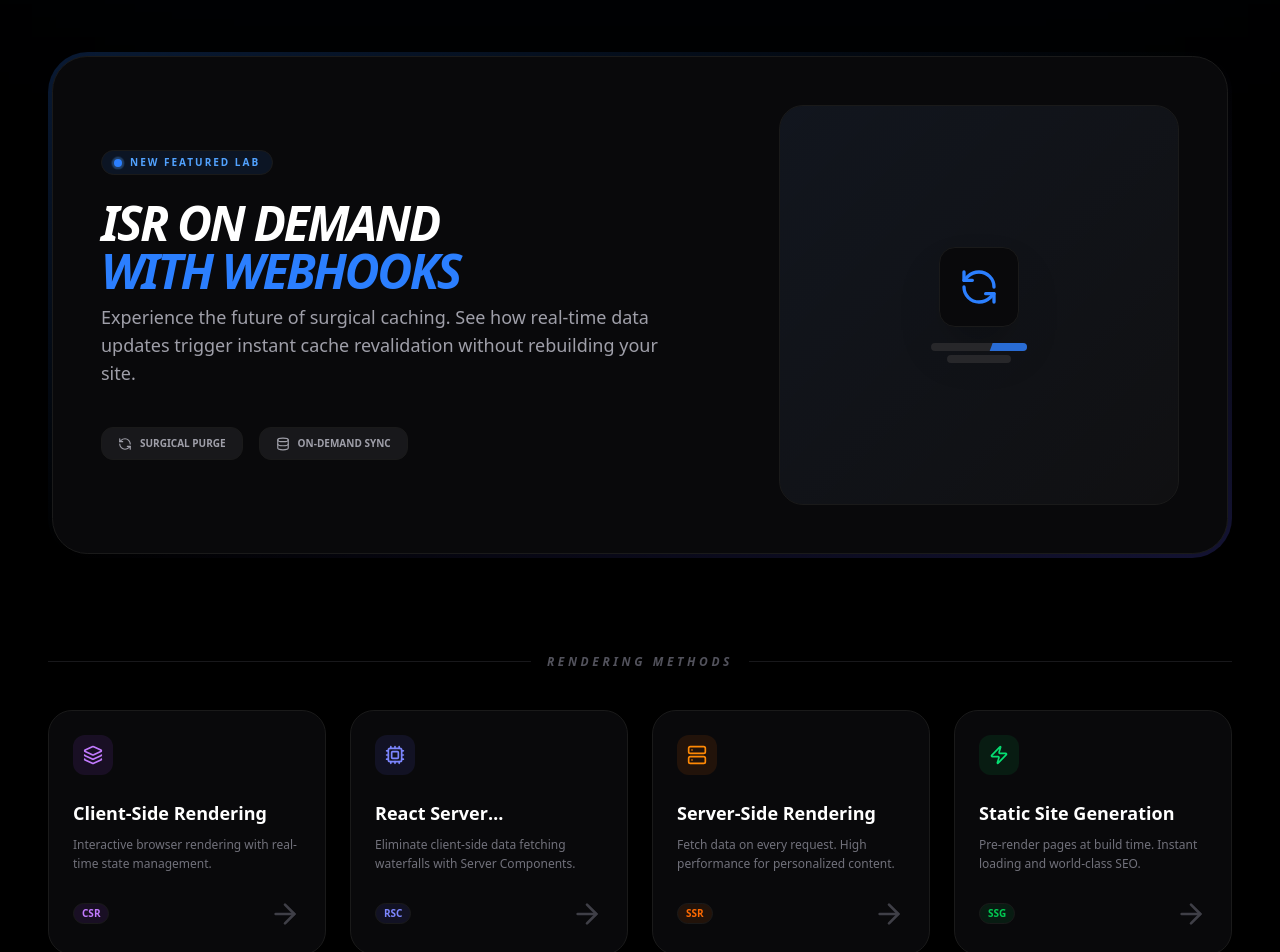
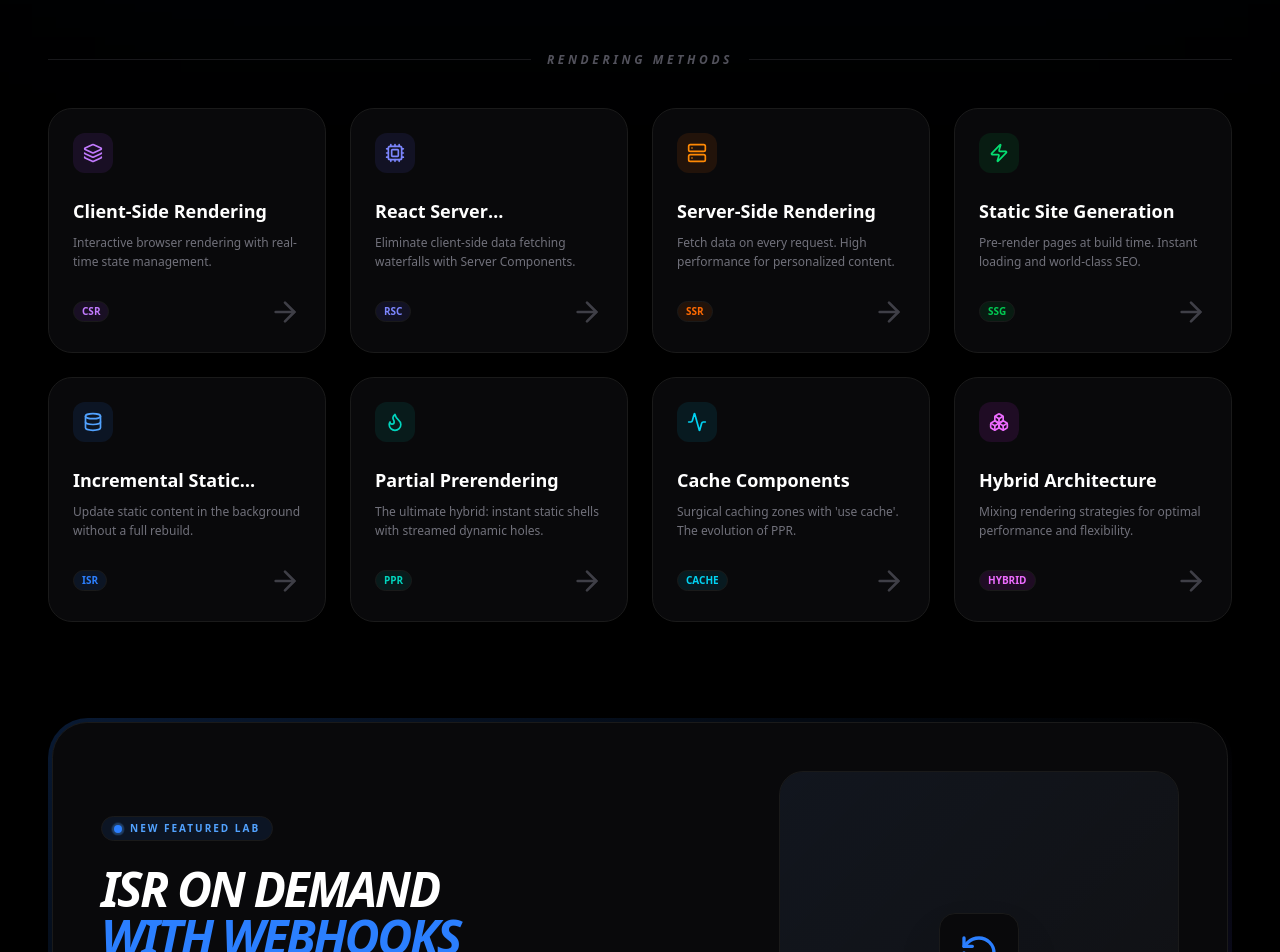
Before and after one commit to Badri-Gaire/next.js-performance-lab, a Next.js app: page / in a window 1280 px wide. Shown: the part 740-1692 px from the top of the page. Built offline with nearby package versions, Linux system fonts and the light colour scheme.

Commit message:
Fixes modal and all others ui issues still ongoing process

```diff
--- a/src/app/page.tsx
+++ b/src/app/page.tsx
@@ -309,7 +309,50 @@ export default function Home() {
         </div>
       </section>
 
-      {/* Featured Lab: ISR on Demand */}
+
+
+      {/* Methods Section - Compact Cards */}
+      <section className="space-y-10">
+        <div className="flex items-center gap-4 px-4">
+          <div className="h-px bg-zinc-900 flex-1" />
+          <h2 className="text-xs font-black text-zinc-600 uppercase tracking-[0.3em] italic">
+            Rendering Methods
+          </h2>
+          <div className="h-px bg-zinc-900 flex-1" />
+        </div>
+        <div className="grid grid-cols-1 sm:grid-cols-2 lg:grid-cols-4 gap-6 px-4">
+          {methods.map((demo) => (
+            <Link
+              key={demo.href}
+              href={demo.href}
+              className="group p-6 rounded-3xl bg-zinc-950 border border-zinc-900 transition-all duration-300 hover:border-zinc-700 hover:bg-zinc-900/40 hover:-translate-y-1 shadow-xl flex flex-col justify-between h-full"
+            >
+              <div>
+                <div
+                  className={`w-10 h-10 rounded-xl ${demo.bg} flex items-center justify-center mb-6 group-hover:scale-110 transition-transform`}
+                >
+                  <demo.icon className={`w-5 h-5 ${demo.color}`} />
+                </div>
+                <h3 className="text-lg font-bold text-white mb-2 group-hover:text-blue-400 transition-colors line-clamp-1">
+                  {demo.title}
+                </h3>
+                <p className="text-zinc-500 text-xs leading-relaxed mb-6 font-medium line-clamp-2">
+                  {demo.description}
+                </p>
+              </div>
+              <div className="flex items-center justify-between">
+                <RenderingBadge
+                  type={demo.type}
+                  className="px-2 py-0.5 text-[10px]"
+                />
+                <ArrowRight className="w-8 h-8 text-zinc-700 group-hover:text-blue-500 group-hover:translate-x-1 transition-all" />
+              </div>
+            </Link>
+          ))}
+        </div>
+      </section>
+
+       {/* Featured Lab: ISR on Demand */}
       <section className="px-4 animate-in fade-in slide-in-from-bottom-8 duration-1000 delay-300">
         <Link
           href="/rendering/isr-on-demand"
@@ -368,47 +411,6 @@ export default function Home() {
             </div>
           </div>
         </Link>
-      </section>
-
-      {/* Methods Section - Compact Cards */}
-      <section className="space-y-10">
-        <div className="flex items-center gap-4 px-4">
-          <div className="h-px bg-zinc-900 flex-1" />
-          <h2 className="text-xs font-black text-zinc-600 uppercase tracking-[0.3em] italic">
-            Rendering Methods
-          </h2>
-          <div className="h-px bg-zinc-900 flex-1" />
-        </div>
-        <div className="grid grid-cols-1 sm:grid-cols-2 lg:grid-cols-4 gap-6 px-4">
-          {methods.map((demo) => (
-            <Link
-              key={demo.href}
-              href={demo.href}
-              className="group p-6 rounded-3xl bg-zinc-950 border border-zinc-900 transition-all duration-300 hover:border-zinc-700 hover:bg-zinc-900/40 hover:-translate-y-1 shadow-xl flex flex-col justify-between h-full"
-            >
-              <div>
-                <div
-                  className={`w-10 h-10 rounded-xl ${demo.bg} flex items-center justify-center mb-6 group-hover:scale-110 transition-transform`}
-                >
-                  <demo.icon className={`w-5 h-5 ${demo.color}`} />
-                </div>
-                <h3 className="text-lg font-bold text-white mb-2 group-hover:text-blue-400 transition-colors line-clamp-1">
-                  {demo.title}
-                </h3>
-                <p className="text-zinc-500 text-xs leading-relaxed mb-6 font-medium line-clamp-2">
-                  {demo.description}
-                </p>
-              </div>
-              <div className="flex items-center justify-between">
-                <RenderingBadge
-                  type={demo.type}
-                  className="px-2 py-0.5 text-[10px]"
-                />
-                <ArrowRight className="w-8 h-8 text-zinc-700 group-hover:text-blue-500 group-hover:translate-x-1 transition-all" />
-              </div>
-            </Link>
-          ))}
-        </div>
       </section>
 
       {/* Performance Section */}
--- a/src/features/isr-on-demand/components/AddProductModal.tsx
+++ b/src/features/isr-on-demand/components/AddProductModal.tsx
@@ -56,11 +56,12 @@ export default function AddProductModal({ isOpen, onClose, onAdd, isAdding }: Ad
             initial={{ scale: 0.9, opacity: 0, y: 20 }}
             animate={{ scale: 1, opacity: 1, y: 0 }}
             exit={{ scale: 0.9, opacity: 0, y: 20 }}
-            className="relative w-full max-w-2xl overflow-hidden rounded-2xl border border-white/10 bg-[#0a0a0a] shadow-2xl"
+            className="relative w-full max-w-2xl max-h-[95dvh] sm:max-h-[90vh] flex flex-col overflow-hidden rounded-2xl border border-white/10 bg-[#0a0a0a] shadow-2xl"
           >
-            <div className="flex items-center justify-between border-b border-white/10 p-6">
+            <div className="flex-none flex items-center justify-between border-b border-white/10 p-4 sm:p-6">
               <h2 className="text-xl font-bold text-white">Add New Product</h2>
               <button
+                type="button"
                 onClick={onClose}
                 className="rounded-full p-2 text-white/50 hover:bg-white/10 hover:text-white transition-colors"
               >
@@ -68,9 +69,10 @@ export default function AddProductModal({ isOpen, onClose, onAdd, isAdding }: Ad
               </button>
             </div>
 
-            <form onSubmit={handleSubmit} className="p-6">
-              <div className="grid grid-cols-1 md:grid-cols-2 gap-8">
-                {/* Left Side: Image Preview */}
+            <form onSubmit={handleSubmit} className="flex flex-col flex-1 overflow-hidden">
+              <div className="flex-1 overflow-y-auto p-4 sm:p-6">
+                <div className="grid grid-cols-1 md:grid-cols-2 gap-6 sm:gap-8">
+                  {/* Left Side: Image Preview */}
                 <div className="space-y-4">
                   <label className="block text-sm font-medium text-white/50 uppercase tracking-wider">
                     Asset Preview
@@ -146,8 +148,9 @@ export default function AddProductModal({ isOpen, onClose, onAdd, isAdding }: Ad
                   </div>
                 </div>
               </div>
+            </div>
 
-              <div className="mt-8 flex justify-end gap-4 border-t border-white/10 pt-6">
+            <div className="flex-none flex justify-end gap-3 sm:gap-4 border-t border-white/10 p-4 sm:p-6 bg-[#0a0a0a]">
                 <button
                   type="button"
                   onClick={onClose}
--- a/src/features/isr-on-demand/components/IsrDemoContainer.tsx
+++ b/src/features/isr-on-demand/components/IsrDemoContainer.tsx
@@ -64,10 +64,10 @@ export function IsrDemoContainer() {
           )}
         </div>
         <div className="flex items-center gap-2 px-6 text-xs font-mono text-zinc-500 animate-in fade-in slide-in-from-left-2 duration-500">
-          <ChevronRight className="w-3 h-3 text-blue-500" />
+          {isAdding && <ChevronRight className="w-3 h-3 text-blue-500" />}
           {isAdding ? "Posting new product..." : lastNotification
             ? `Product with id ${lastNotification.id} has been change on time: ${lastNotification.timestamp}`
-            : "Product with id ... has been change on time: ..."}
+            : "Product added. Revalidate timer is set to " + revalidateTime + " seconds. You can change it in the Revalidation Controller section."}
         </div>
       </div>
 
@@ -77,9 +77,6 @@ export function IsrDemoContainer() {
           {/* Showcase Section */}
           <div className="space-y-6">
             <div className="flex flex-col space-y-4">
-              <h2 className="text-zinc-400 text-sm font-semibold tracking-wide">
-                Showcase After Product Add From User to all Pipeline
-              </h2>
               <div className="flex flex-wrap items-center gap-4">
                 <h3 className="text-5xl font-black italic tracking-tighter text-white">
                   Add product
@@ -147,12 +144,6 @@ export function IsrDemoContainer() {
         <div className="lg:col-span-7 space-y-6 pl-0 lg:pl-10 lg:border-l-2 lg:border-zinc-800">
 
           <div className="flex flex-col sm:flex-row sm:items-center justify-between gap-4">
-            <div className="inline-flex items-center justify-center px-6 py-2 rounded-lg border-2 border-zinc-700 bg-zinc-900">
-              <span className="text-sm font-bold text-zinc-300 uppercase tracking-widest">
-                Cache changed
-              </span>
-            </div>
-
             <div className={`flex items-center gap-3 px-4 py-2 rounded-xl border transition-all duration-500 ${
               cacheStatus === 'Fresh'
                 ? 'bg-green-500/10 border-green-500/20 text-green-400'
--- a/src/features/isr-on-demand/components/ProductCard.tsx
+++ b/src/features/isr-on-demand/components/ProductCard.tsx
@@ -21,9 +21,9 @@ export function ProductCard({ product }: ProductCardProps) {
 
       {/* Top Header */}
       <div className="flex items-center justify-between px-1">
-         <span className="text-xs font-bold text-zinc-400 uppercase tracking-widest flex items-center gap-1">
+         {/* <span className="text-xs font-bold text-zinc-400 uppercase tracking-widest flex items-center gap-1">
            Edit <Edit2 className="w-3 h-3" />
-         </span>
+         </span> */}
          {isNew && (
             <span className="px-2 py-0.5 rounded-sm bg-blue-500 text-white text-[9px] font-bold uppercase tracking-wider animate-pulse">
               New
@@ -44,7 +44,7 @@ export function ProductCard({ product }: ProductCardProps) {
 
       {/* Product Info */}
       <div className="space-y-2 px-1 pb-2">
-        <h3 className="text-base font-bold text-white truncate">
+        <h3 className="text-base font-bold text-white truncate capitalize">
           {product.name}
         </h3>
         <div className="space-y-1.5">
```
